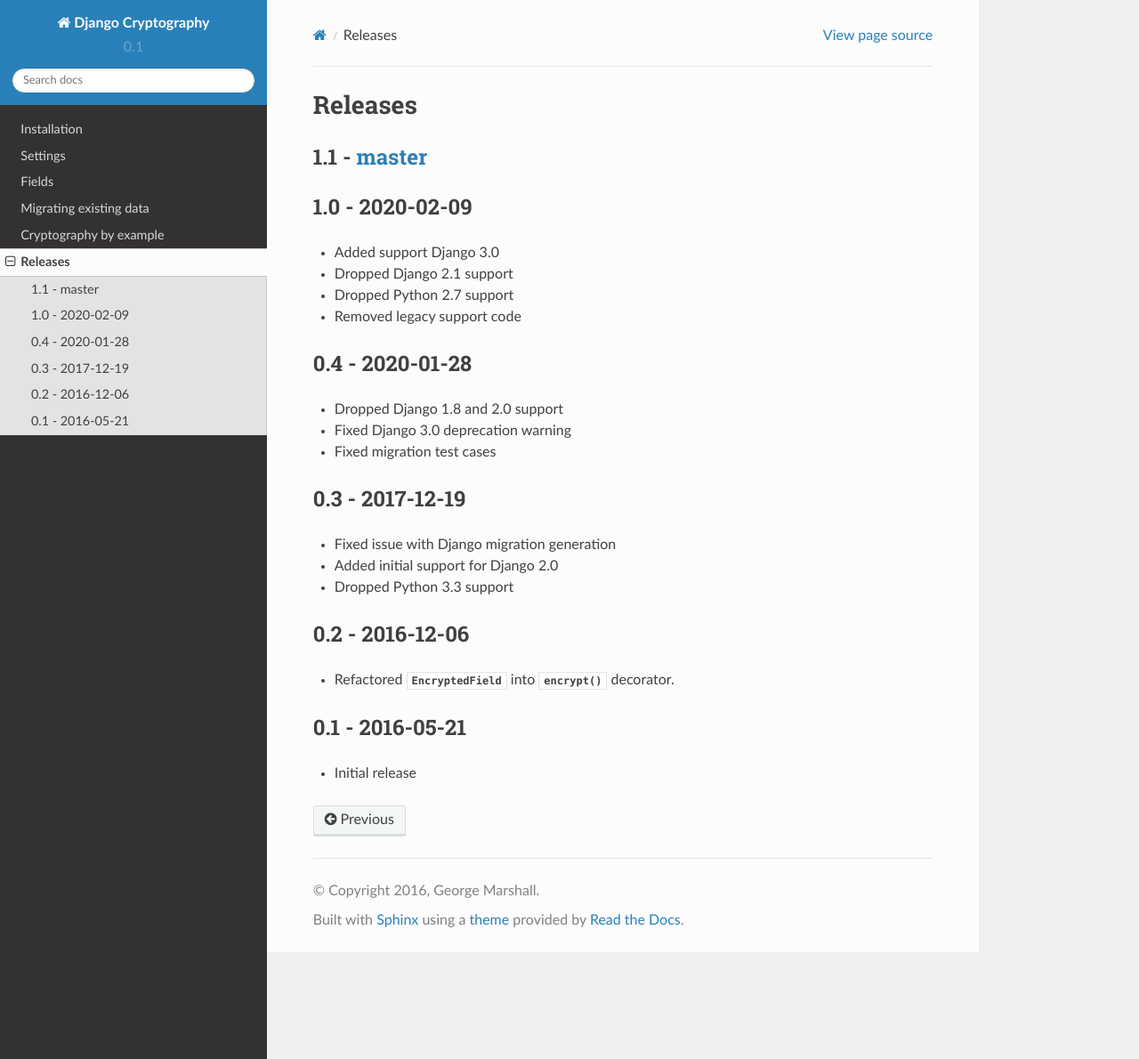
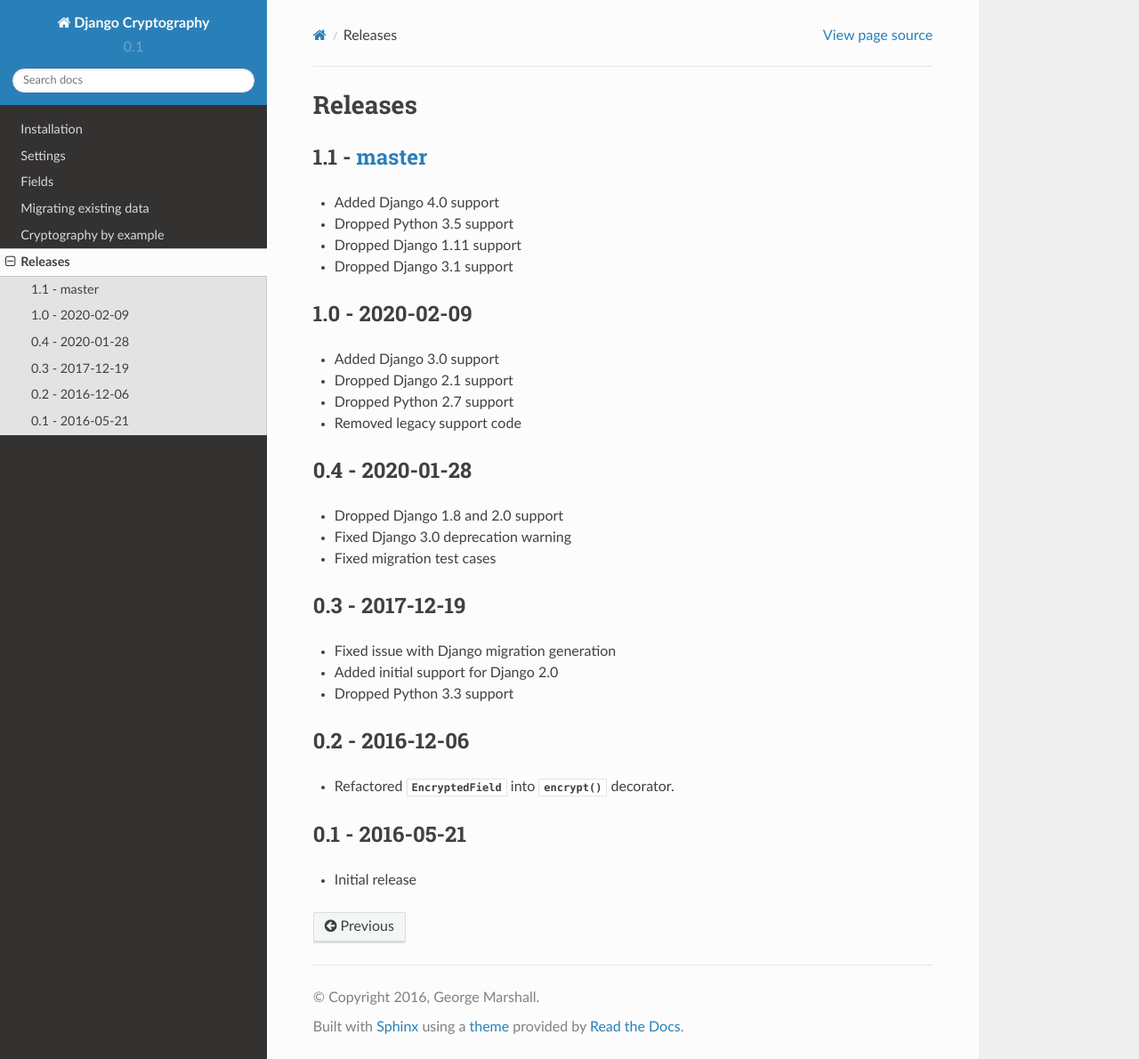
Before and after one commit to yoyowallet/django-cryptography, a Sphinx documentation site: the page built from docs/releases.rst, in a window 1280 px wide and 1190 px high. Shown: the whole window at 89% size. Built offline with Sphinx 7.4.7 and the Read the Docs theme 2.0.0, drawn with Linux system fonts in a browser that asks for light colours; the version number could not be read and is left out.

Commit message:
Update release notes

```diff
--- a/docs/releases.rst
+++ b/docs/releases.rst
@@ -4,10 +4,15 @@
 1.1 - master_
 -------------
 
+* Added Django 4.0 support
+* Dropped Python 3.5 support
+* Dropped Django 1.11 support
+* Dropped Django 3.1 support
+
 1.0 - 2020-02-09
 ----------------
 
-* Added support Django 3.0
+* Added Django 3.0 support
 * Dropped Django 2.1 support
 * Dropped Python 2.7 support
 * Removed legacy support code
```
